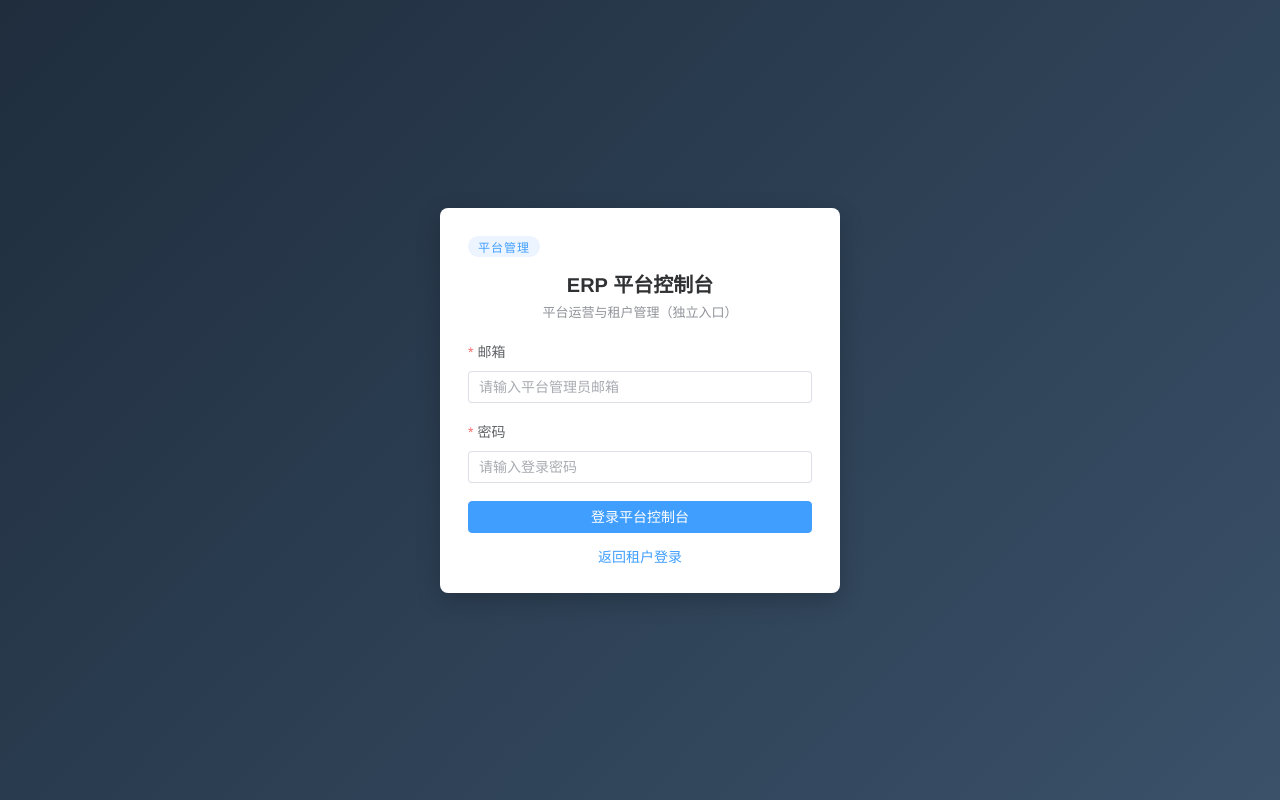
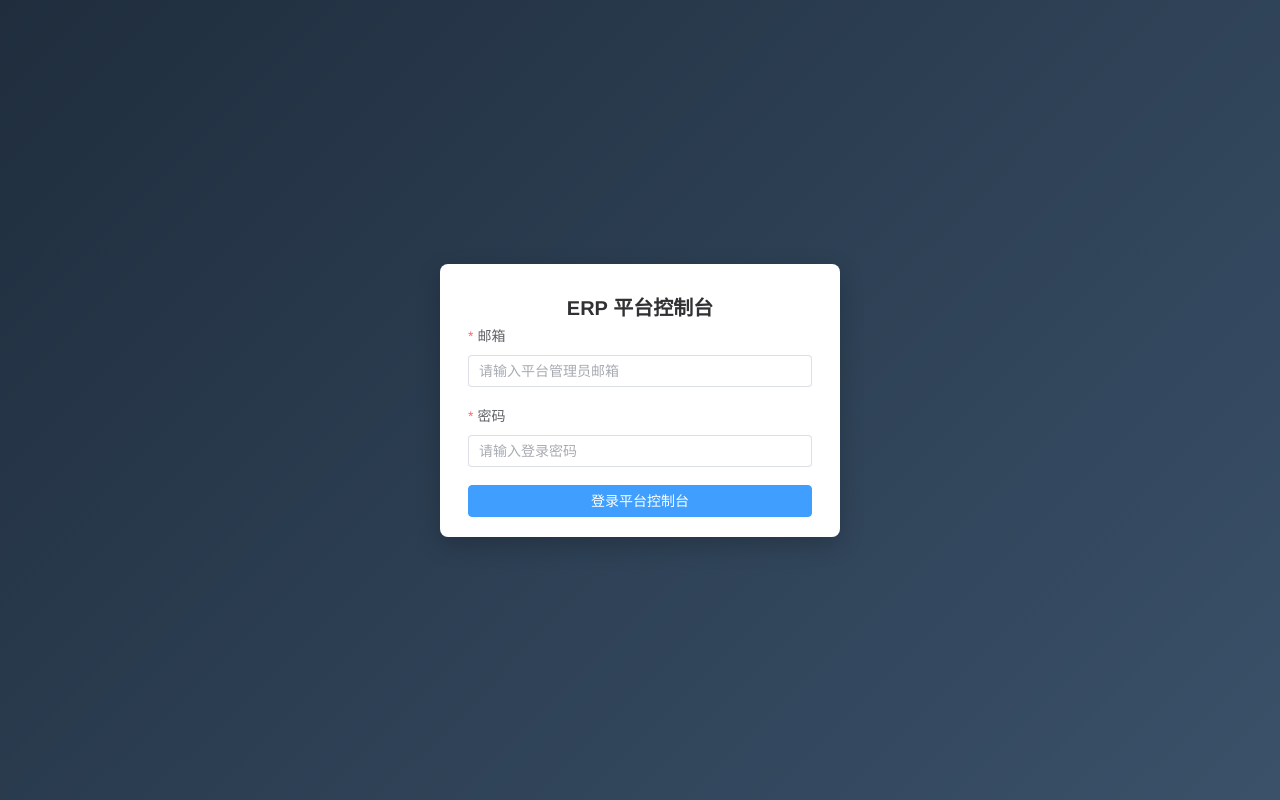
Before and after one commit to shuaigemeng1-ui/erp, a Vue app in the folder frontend/: page /admin/login in a window 1280 px wide. Built offline with nearby package versions, Linux system fonts and the light colour scheme; no server answers.

Commit message:
fix(auth): 清理平台管理登录页多余标识与返回租户入口

```diff
--- a/frontend/src/views/auth/PlatformLoginView.vue
+++ b/frontend/src/views/auth/PlatformLoginView.vue
@@ -53,17 +53,12 @@ async function submit(): Promise<void> {
   }
 }
 
-function goTenantLogin(): void {
-  void router.push('/login')
-}
 </script>
 
 <template>
   <div class="auth-page">
     <div class="auth-card">
-      <div class="auth-badge">平台管理</div>
       <h1 class="auth-title">ERP 平台控制台</h1>
-      <p class="auth-subtitle">平台运营与租户管理（独立入口）</p>
       <el-form ref="formRef" :model="form" :rules="rules" label-position="top" @submit.prevent="submit">
         <el-form-item label="邮箱" prop="email">
           <el-input
@@ -88,22 +83,6 @@ function goTenantLogin(): void {
           登录平台控制台
         </el-button>
       </el-form>
-      <div class="auth-footer">
-        <el-button text type="primary" @click="goTenantLogin">返回租户登录</el-button>
-      </div>
     </div>
   </div>
 </template>
-
-<style scoped>
-.auth-badge {
-  display: inline-block;
-  padding: 2px 10px;
-  margin-bottom: 12px;
-  border-radius: 10px;
-  background: var(--el-color-primary-light-9);
-  color: var(--el-color-primary);
-  font-size: 12px;
-  letter-spacing: 1px;
-}
-</style>
```
Also changed, not shown: 76 other files (tests, documents, lock files or other folders).
